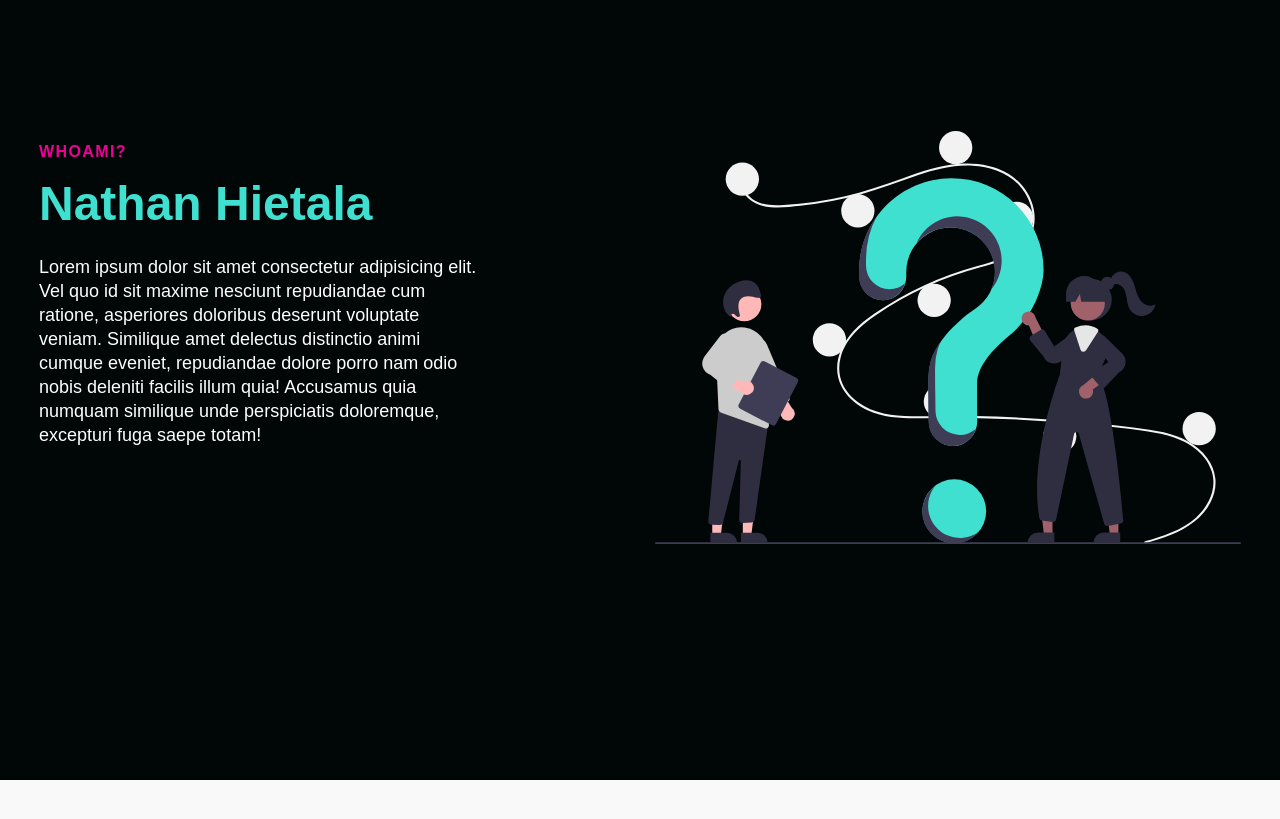
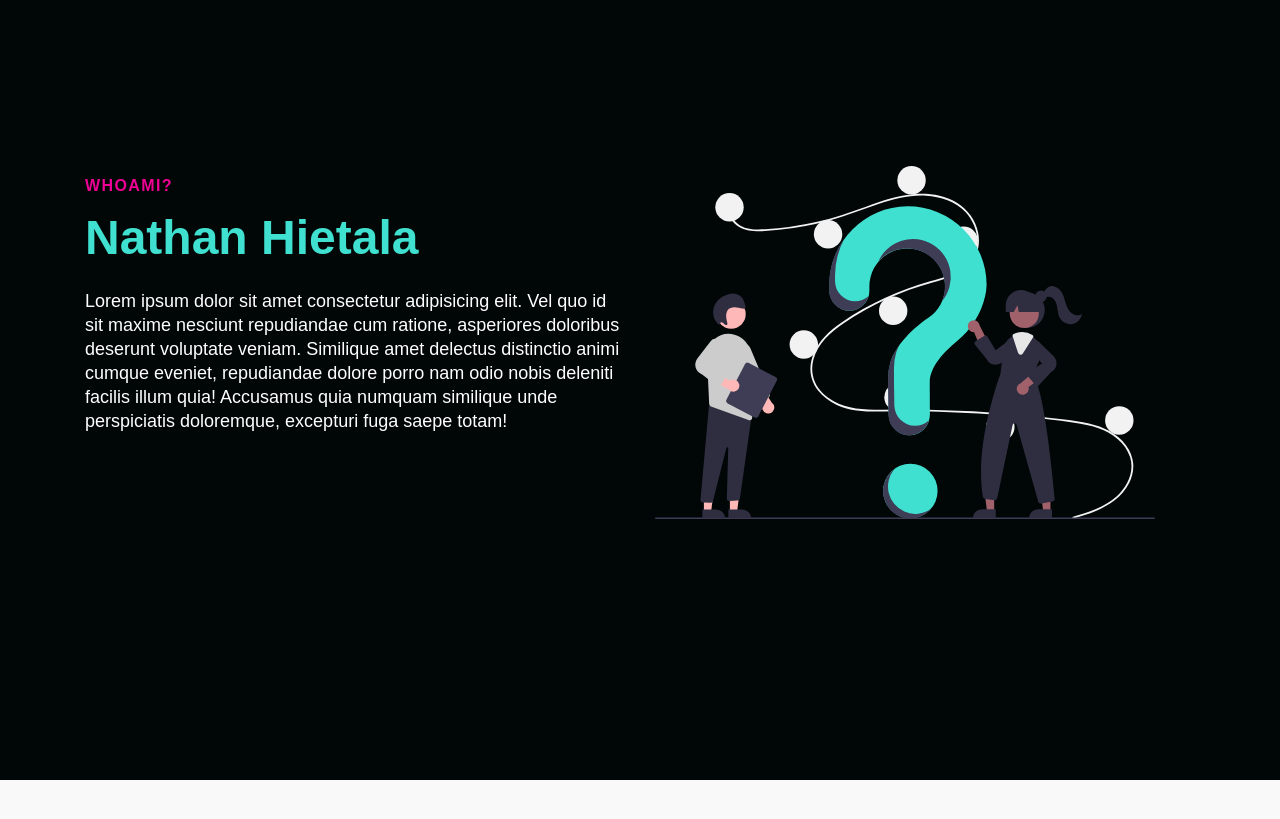
Before and after one commit to NRHietala/portfolio, a React (Create React App) app: page / in a window 1280 px wide. Shown: the part 880-1699 px from the top of the page. Built offline with nearby package versions, Linux system fonts and the light colour scheme; a web font is replaced by a local one.

Commit message:
Adds formatting and fixes grid crunch below 768px

```diff
--- a/src/components/About/AboutElements.js
+++ b/src/components/About/AboutElements.js
@@ -2,7 +2,7 @@ import styled from "styled-components";
 
 export const InfoContainer = styled.div`
   color: #fff;
-  background: ${({ lightBg }) => (lightBg ? "#f9f9f9" : "#010606")};
+  background: #010606;
 
   @media screen and (max-width: 768px) {
     padding: 100px 0px;
@@ -25,12 +25,11 @@ export const InfoRow = styled.div`
   display: grid;
   grid-auto-columns: minmax(auto, 1fr);
   align-items: center;
-  grid-template-areas: ${({ imgStart }) =>
-    imgStart ? `'col2 col1'` : `'col1 col2'`};
+  grid-template-areas: ${`'col1 col2'`};
 
   @media screen and (max-width: 768px) {
-    grid-template-areas: ${({ imgStart }) =>
-      imgStart ? `'col1' 'col2'` : `'col1 col1' 'col2 cold2'`};
+    grid-template-areas: ${`'col1' 'col2'`};
+    align-content: center;
   }
 `;
 
@@ -75,28 +74,22 @@ export const Heading = styled.h1`
 `;
 
 export const Subtitle = styled.p`
-  max-width: 440px;
-  margin-bottom: 35px;
+  max-width: 600px;
+  margin-bottom: 15px;
   font-size: 18px;
   line-height: 24px;
-  color: ${({ darkText }) => (darkText ? "#010606" : "#fff")};
-`;
-
-export const BtnWrap = styled.div`
-  display: flex;
-  justify-content: flex-start;
+  color: #fff;
 `;
 
 export const ImgWrap = styled.div`
   display: flex;
   justify-content: center;
   align-content: center;
-  max-width: 600px;
+  max-width: 500px;
   height: 100%;
 `;
 
 export const Img = styled.img`
   width: 100%;
-  margin: 0px 0px 10px 0px;
   padding-right: 0px;
 `;
```
